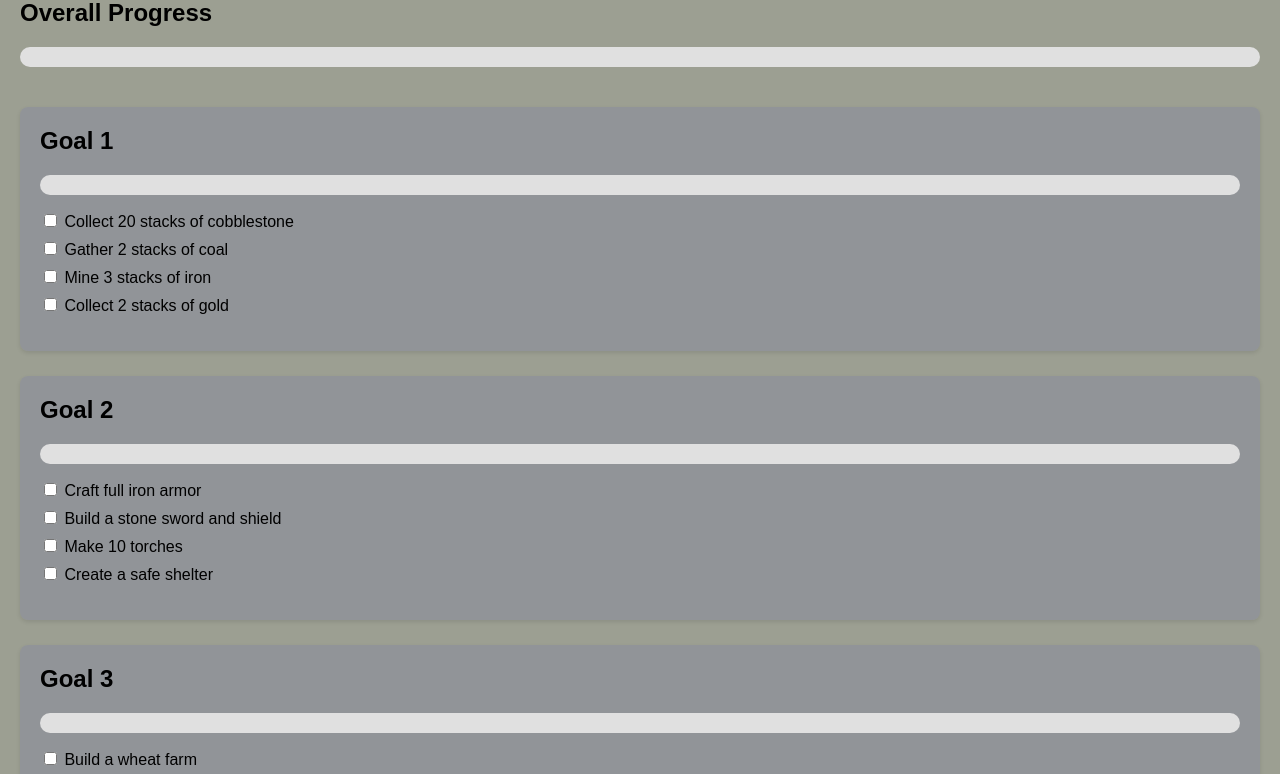
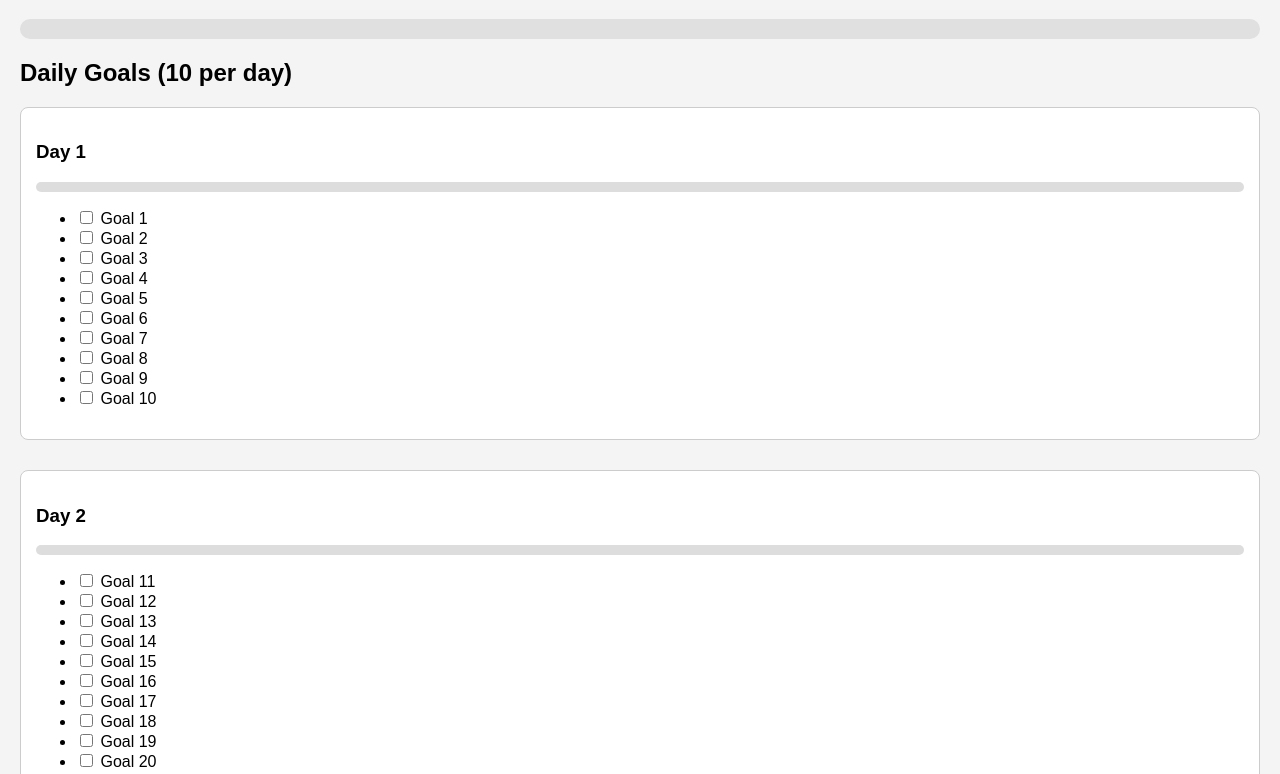
Before and after one commit to Hatvey/Minecraft-100-days, a plain HTML site: page index.html in a window 1280 px wide. Shown: the part 109-883 px from the top of the page. Drawn offline with Linux system fonts and the light colour scheme.

Commit message:
Add files via upload

```diff
--- a/index.html
+++ b/index.html
@@ -2,23 +2,34 @@
 <html lang="en">
 <head>
   <meta charset="UTF-8" />
-  <meta name="viewport" content="width=device-width, initial-scale=1.0"/>
-  <title>Minecraft Challenge Tracker</title>
+  <meta name="viewport" content="width=device-width, initial-scale=1.0" />
+  <title>Minecraft 100 Days Challenge</title>
   <link rel="stylesheet" href="styles.css" />
 </head>
 <body>
   <header>
-    <h1>Minecraft Challenge Tracker</h1>
+    <h1>Minecraft 100 Days Challenge</h1>
   </header>
 
   <section class="progress-container">
     <h2>Overall Progress</h2>
     <div class="progress-bar">
-      <div class="progress-fill" id="mainProgress"></div>
+      <div class="progress-fill" id="progressFill"></div>
     </div>
   </section>
 
-  <section class="challenges" id="challengesContainer"></section>
+  <section class="day-challenges">
+    <h2>Daily Goals (10 per day)</h2>
+    <div id="daysContainer"></div>
+  </section>
+
+  <section class="roulette-container">
+    <h2>Challenge Roulette</h2>
+    <textarea id="playerNames" rows="3" cols="30" placeholder="Enter player names..."></textarea>
+    <textarea id="challenges" rows="5" cols="30" placeholder="Enter challenges..."></textarea><br>
+    <button onclick="runRoulette()">Pick Player & Challenge</button>
+    <div id="rouletteResult"></div>
+  </section>
 
   <script src="script.js"></script>
 </body>
--- a/script.js
+++ b/script.js
@@ -1,83 +1,65 @@
-const challenges = [
-  {
-    title: "Goal 1",
-    goals: [
-      "Collect 20 stacks of cobblestone",
-      "Gather 2 stacks of coal",
-      "Mine 3 stacks of iron",
-      "Collect 2 stacks of gold"
-    ]
-  },
-  {
-    title: "Goal 2",
-    goals: [
-      "Craft full iron armor",
-      "Build a stone sword and shield",
-      "Make 10 torches",
-      "Create a safe shelter"
-    ]
-  },
-  {
-    title: "Goal 3",
-    goals: [
-      "Build a wheat farm",
-      "Fence an area for animals",
-      "Collect 10 seeds and plant them",
-      "Tame one animal"
-    ]
-  },
-  {
-    title: "trading iron farm",
-    goals: [
-      "Collect 2100 stone bricks & 1148 glass",
-      "Gather 112 beds & 112 villagers",
-      "Prepare 559 trapdoors, 504 logs, 12 hoppers",
-      "Assemble and test the full build"
-    ]
-  }
-];
 
-const challengesContainer = document.getElementById("challengesContainer");
+const daysContainer = document.getElementById("daysContainer");
 
-challenges.forEach((challenge, index) => {
-  const challengeDiv = document.createElement("div");
-  challengeDiv.className = "challenge";
+function updateProgress() {
+  const dayBlocks = document.querySelectorAll(".day-block");
+  let totalChecked = 0;
+  let totalBoxes = 0;
 
-  const title = document.createElement("h2");
-  title.textContent = challenge.title;
-  challengeDiv.appendChild(title);
+  dayBlocks.forEach(block => {
+    const checkboxes = block.querySelectorAll('input[type="checkbox"]');
+    const checked = block.querySelectorAll('input[type="checkbox"]:checked');
+    const percent = (checked.length / checkboxes.length) * 100;
+    totalChecked += checked.length;
+    totalBoxes += checkboxes.length;
+
+    const fill = block.querySelector(".day-progress-fill");
+    fill.style.width = `${percent}%`;
+  });
+
+  const overall = (totalChecked / totalBoxes) * 100;
+  document.getElementById("progressFill").style.width = `${overall}%`;
+}
+
+const goalTexts = Array.from({ length: 100 }, (_, i) => `Goal ${i + 1}`);
+
+for (let day = 1; day <= 10; day++) {
+  const start = (day - 1) * 10;
+  const dayGoals = goalTexts.slice(start, start + 10);
+  const dayDiv = document.createElement("div");
+  dayDiv.className = "day-block";
+
+  const h3 = document.createElement("h3");
+  h3.textContent = `Day ${day}`;
+  dayDiv.appendChild(h3);
 
   const progressBar = document.createElement("div");
-  progressBar.className = "progress-bar";
-  progressBar.innerHTML = `<div class="progress-fill" id="progress-${index}"></div>`;
-  challengeDiv.appendChild(progressBar);
+  progressBar.className = "day-progress-bar";
+  progressBar.innerHTML = `<div class="day-progress-fill"></div>`;
+  dayDiv.appendChild(progressBar);
 
   const ul = document.createElement("ul");
-  challenge.goals.forEach(goal => {
+  dayGoals.forEach(goal => {
     const li = document.createElement("li");
     li.innerHTML = `<label><input type="checkbox" onchange="updateProgress()"> ${goal}</label>`;
     ul.appendChild(li);
   });
 
-  challengeDiv.appendChild(ul);
-  challengesContainer.appendChild(challengeDiv);
-});
+  dayDiv.appendChild(ul);
+  daysContainer.appendChild(dayDiv);
+}
 
-function updateProgress() {
-  let totalGoals = 0;
-  let totalChecked = 0;
+function runRoulette() {
+  const players = document.getElementById("playerNames").value.trim().split("\n").filter(p => p);
+  const challenges = document.getElementById("challenges").value.trim().split("\n").filter(c => c);
 
-  challenges.forEach((_, index) => {
-    const challengeDiv = document.querySelectorAll(".challenge")[index];
-    const checkboxes = challengeDiv.querySelectorAll('input[type="checkbox"]');
-    const checked = [...checkboxes].filter(cb => cb.checked).length;
-    const percent = (checked / checkboxes.length) * 100;
-    document.getElementById(`progress-${index}`).style.width = percent + "%";
+  if (players.length === 0 || challenges.length === 0) {
+    alert("Please enter player names and challenges.");
+    return;
+  }
 
-    totalGoals += checkboxes.length;
-    totalChecked += checked;
-  });
+  const player = players[Math.floor(Math.random() * players.length)];
+  const challenge = challenges[Math.floor(Math.random() * challenges.length)];
 
-  const overallPercent = (totalChecked / totalGoals) * 100;
-  document.getElementById("mainProgress").style.width = overallPercent + "%";
+  document.getElementById("rouletteResult").textContent = `${player} will do: ${challenge}`;
 }
--- a/styles.css
+++ b/styles.css
@@ -1,51 +1,49 @@
+
 body {
   font-family: Arial, sans-serif;
-  background-color: #494e378a;
-  margin: 0;
-  padding: 20px;
+  margin: 20px;
+  background-color: #f4f4f4;
 }
-
-header {
+header h1 {
   text-align: center;
-  margin-bottom: 30px;
 }
-
-.progress-container {
-  margin-bottom: 40px;
-}
-
 .progress-bar {
   width: 100%;
   background-color: #e0e0e0;
   border-radius: 10px;
   overflow: hidden;
+}
+.progress-fill {
   height: 20px;
+  width: 0%;
+  background-color: #4caf50;
+  transition: width 0.3s ease-in-out;
 }
-
-.progress-fill {
+.day-block {
+  background: #fff;
+  margin-bottom: 30px;
+  border: 1px solid #ccc;
+  padding: 15px;
+  border-radius: 8px;
+}
+.day-progress-bar {
+  width: 100%;
+  height: 10px;
+  background: #ddd;
+  border-radius: 5px;
+  overflow: hidden;
+  margin-top: 5px;
+  margin-bottom: 10px;
+}
+.day-progress-fill {
   height: 100%;
   width: 0%;
-  background-color: #af4c4c;
+  background-color: #2196f3;
   transition: width 0.3s ease-in-out;
 }
-
-.challenge {
-  background: #8c8f9ba1;
-  margin-bottom: 25px;
-  padding: 20px;
+.roulette-container {
+  background: #fff;
+  padding: 15px;
   border-radius: 8px;
-  box-shadow: 0 2px 4px rgba(0,0,0,0.1);
+  margin-top: 30px;
 }
-
-.challenge h2 {
-  margin-top: 0;
-}
-
-ul {
-  list-style-type: none;
-  padding-left: 0;
-}
-
-li {
-  margin: 8px 0;
-}
```
